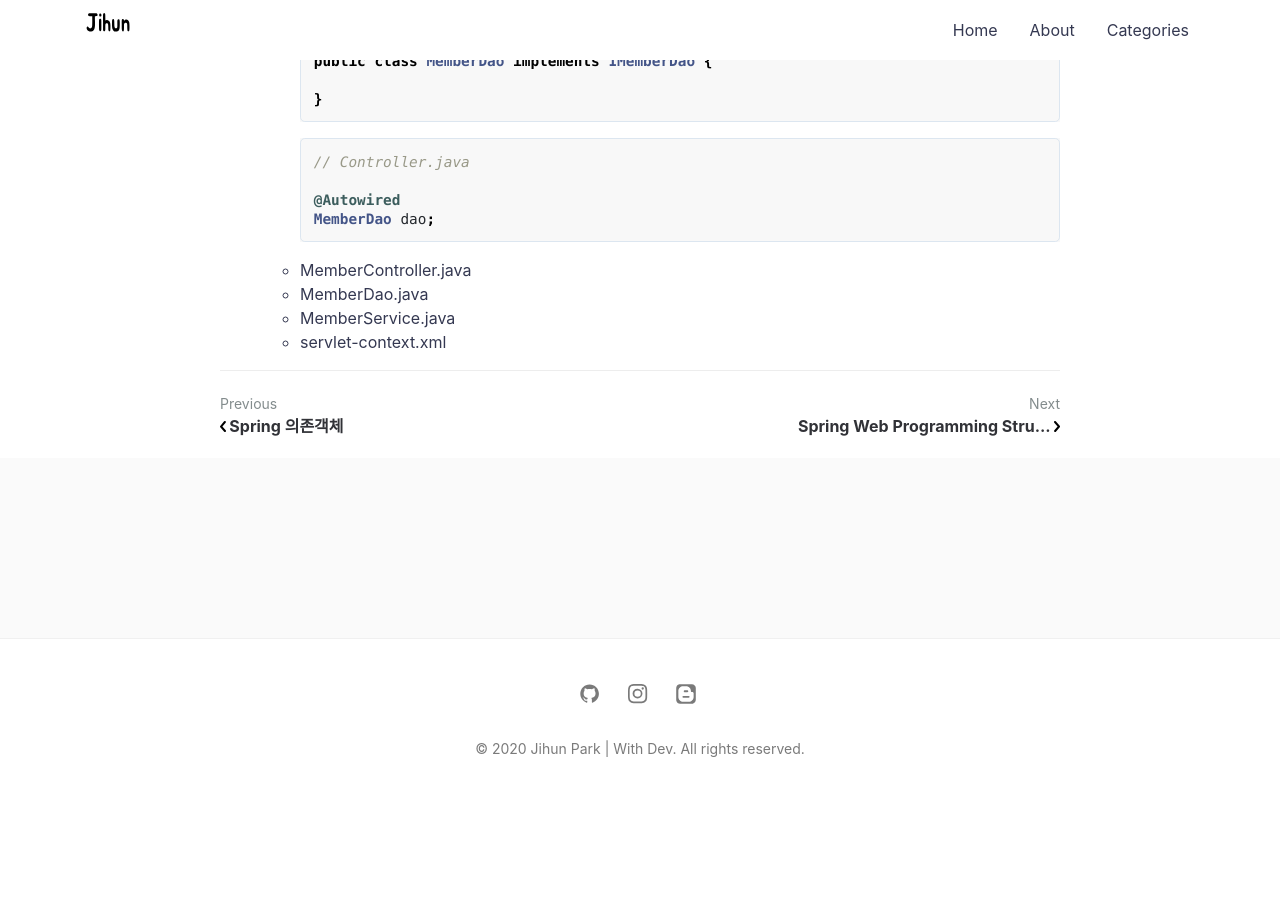
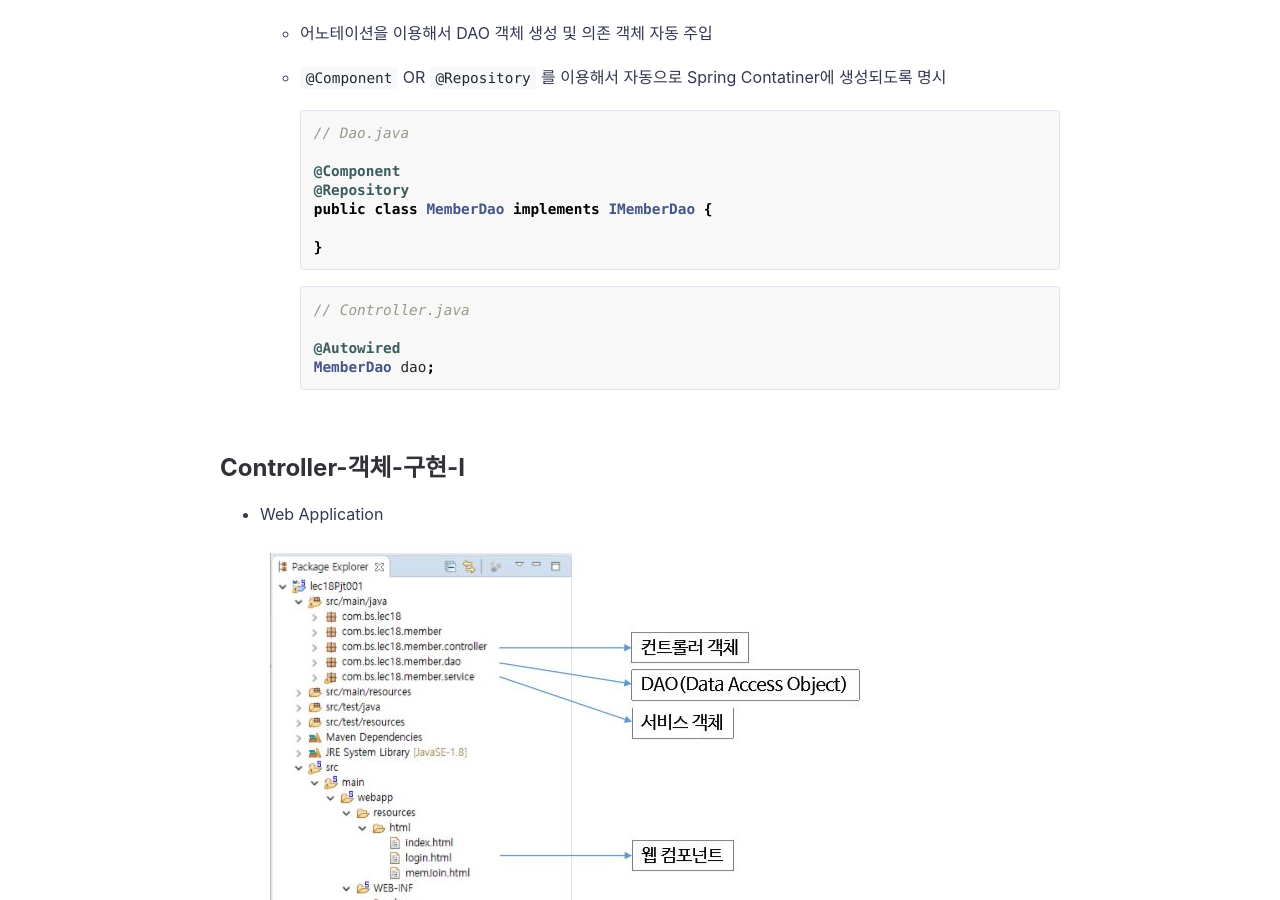
Before and after one commit to jihunparkme/jihunparkme.github.io, a Jekyll site: the page built from _posts/2020-06-26-Spring-설정-및-구현.md, in a window 1280 px wide and 900 px high, scrolled down 20205 px. Built offline with Jekyll 4.4.1, drawn with Linux system fonts in a browser that asks for light colours; comment, search, counter and statistics services are not loaded; before the commit the page ends 21009 px from its top, so only the background shows below that.

Commit message:
Edit: add contents

````diff
--- a/_posts/2020-06-26-Spring-설정-및-구현.md
+++ b/_posts/2020-06-26-Spring-설정-및-구현.md
@@ -17,6 +17,7 @@ featured-img: spring
   * [Spring MVC Web Service II](#Spring-MVC-Web-Service-II) : 프로젝트 전체 구조, Controller 생성
   * [Web Project Without STS](#Web-Project-Without-STS)
   * [Service&Dao 객체구현](#Service&Dao-객체구현)
+  * [Controller 객체 구현 I](#Controller-객체-구현-I)
 
 <br/>
 
@@ -663,12 +664,15 @@ featured-img: spring
    - `import` -> `import` -> `Existing Maven Projects` -> `프로젝트 선택` -> `Finish`
 
 3. web.xml 작성
-   - `src` -> `main` -> `webapp` -> `WEB-INF` -> web.xml
+
+- `src` -> `main` -> `webapp` -> `WEB-INF` -> web.xml
 
 4. 스프링 설정 파일(servlet-context.xml) 작성
+
    - `src` -> `main` -> `webapp` -> `WEB-INF` -> `spring` -> `appServlet` -> servlet-context.xml
 5. root-context.xml 작성
-   - `src` -> `main` -> `webapp` -> `WEB-INF` -> `spring` -> root-context.xml
+
+- `src` -> `main` -> `webapp` -> `WEB-INF` -> `spring` -> root-context.xml
 
 6. Controller와 View 작성
 
@@ -725,7 +729,8 @@ featured-img: spring
 ## Service&Dao-객체구현
 
 1. Web Application 준비
-   - `New` -> `Project` -> `Spring Legacy Project` -> `Spring MVC Project`
+
+- `New` -> `Project` -> `Spring Legacy Project` -> `Spring MVC Project`
 
 2. 한글 처리
 
@@ -846,19 +851,12 @@ featured-img: spring
      MemberDao dao;
      ```
 
+<br/>
 
+## Controller-객체-구현-I
 
+- Web Application
 
+  <img src="..\post_img\controller.jpg" alt="img" style="zoom: 100%;" />
 
-
-
-
-
-
-
-
-
-   -  MemberController.java
-   - MemberDao.java
-   - MemberService.java
-   - servlet-context.xml
+-
````
Also changed, not shown: post_img/controller.JPG (added).
